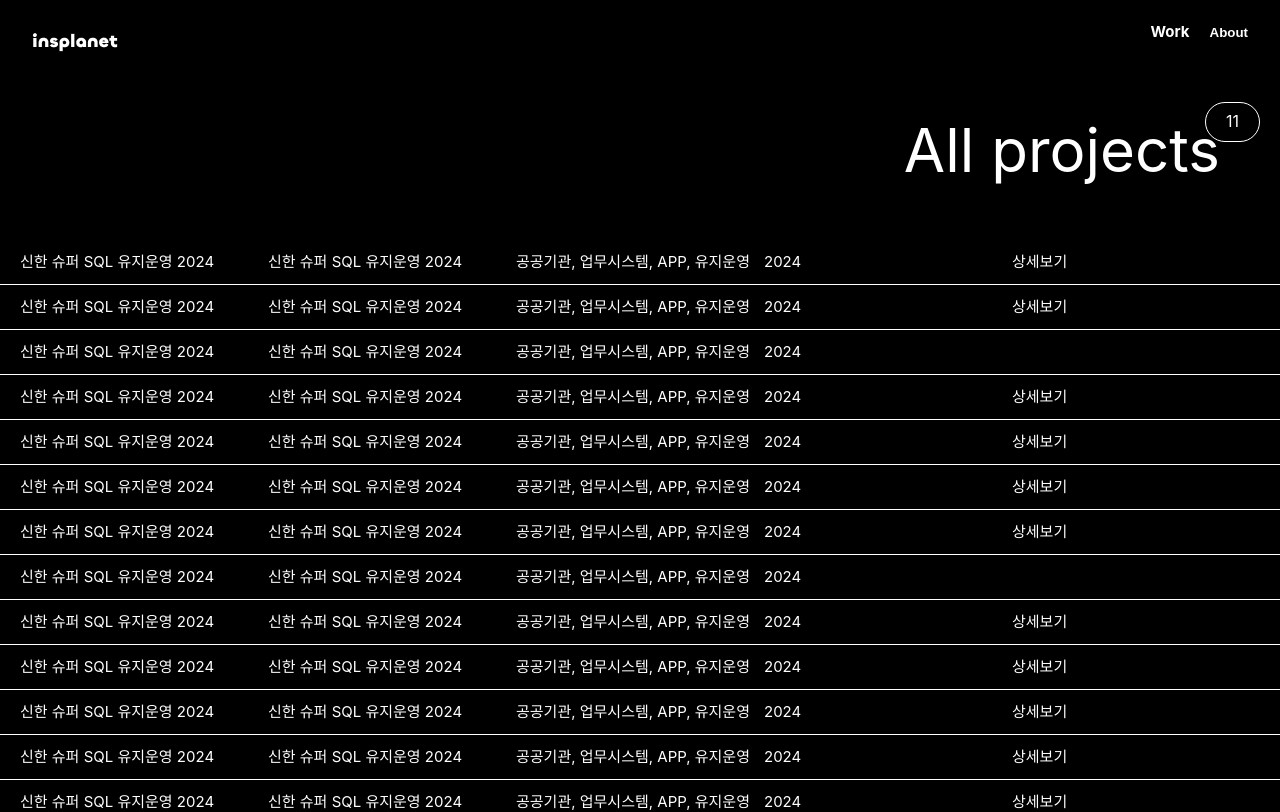
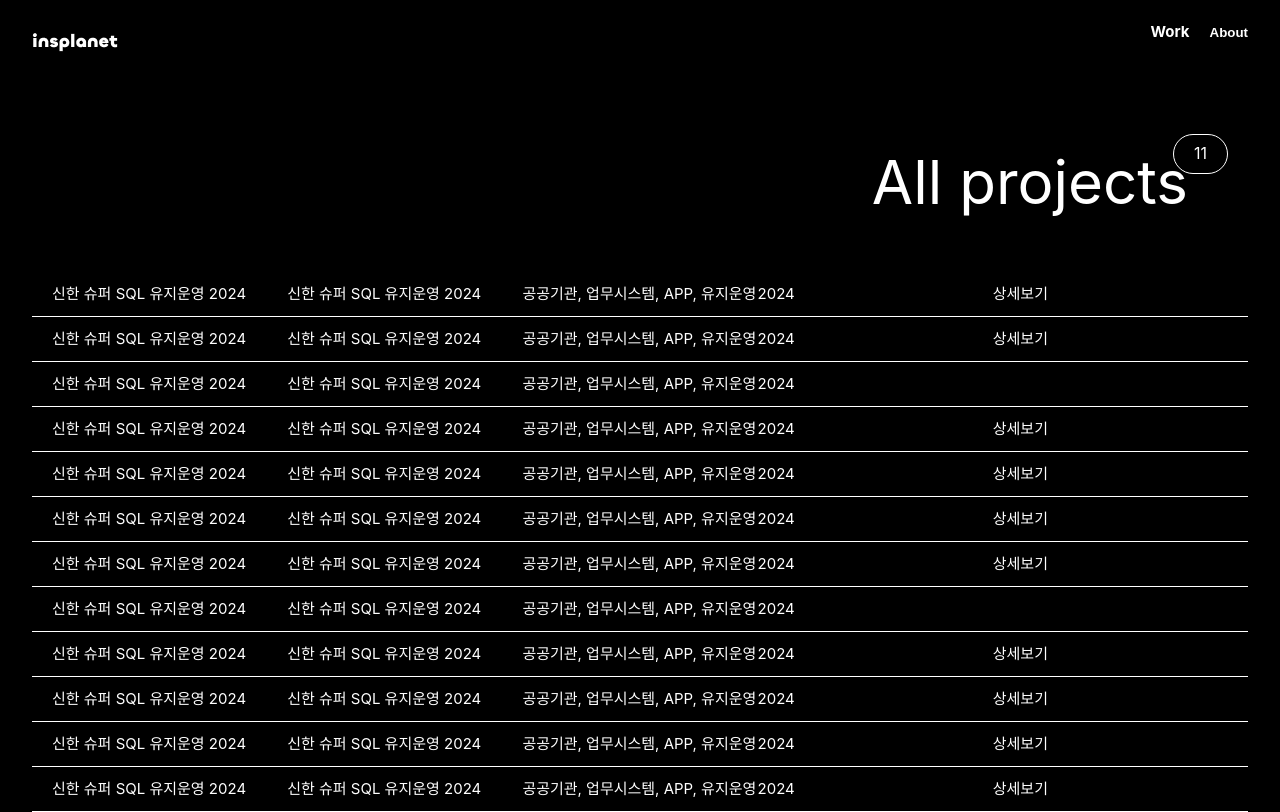
Before and after one commit to Insplanet-Corp/official, a Vue app: page /work in a window 1280 px wide. Shown: the top 812 px of the page. Built offline with nearby package versions, Linux system fonts and the light colour scheme.

Commit message:
황인재, 레이아웃 가변 적용

```diff
--- a/src/App.vue
+++ b/src/App.vue
@@ -27,6 +27,7 @@
 import { RouterLink, RouterView, useRoute } from "vue-router";
 import HeaderLayout from "./layouts/HeaderLayout.vue";
 import ContentLayout from "./layouts/ContentLayout.vue";
+// import router from "./router";
 
 import { useOfficialStore } from "@/stores/official";
 
@@ -37,6 +38,7 @@
 
 const route = useRoute();
 const officialStore = useOfficialStore();
+const componentData = ref(null);
 
 // watch(
 //   () => route.name,
@@ -55,6 +57,10 @@
 const onBeforeEnter = () => {
   console.log("onBeforeEnter");
   componentChangeClassName.value = "route-change-start";
+
+  // componentData.value = route.meta.componentData;
+  // console.log(router);
+  // debugger;
   // debugger;
   // componentChangeClassName.value = "route-change-start";
   // setTimeout(() => {
--- a/src/assets/scss/layoutTransition.scss
+++ b/src/assets/scss/layoutTransition.scss
@@ -16,11 +16,21 @@
 }
 
 .content-area {
-  position: fixed;
+  position: relative;
   left: 0;
   top: 60px;
   right: 0;
   bottom: 0;
+  display: flex;
+  justify-self: center;
+
+  &.fixed-layout {
+    position: fixed;
+  }
+
+  > * {
+    margin: auto;
+  }
   .transition-wp {
     position: relative;
     // &.onSlide {
--- a/src/assets/scss/pageWork.scss
+++ b/src/assets/scss/pageWork.scss
@@ -12,14 +12,16 @@
 
 .work-wp {
   max-width: 1920px;
-  margin: 32px;
+  padding: 32px;
+  margin: auto;
 
   img {
     max-width: 100%;
   }
 
   @include for-size(small) {
-    margin: 16px;
+    padding: 16px;
+    margin: auto;
   }
 
   .work-area {
@@ -33,6 +35,7 @@
     gap: 32px;
 
     .work-group {
+      flex: 1;
       transition: all cubic-bezier(0.075, 0.82, 0.165, 1) 1.5s;
       &.odd {
         // transform: translateY(10px);
@@ -319,8 +322,17 @@
 }
 
 .page-wp {
+  width: 100%;
+  max-width: 1920px;
+  padding: 32px;
+  margin: auto;
+  @include for-size(small) {
+    padding: 16px;
+    // margin: auto;
+  }
   .page-hero-title {
     height: 180px;
+
     display: flex;
     align-items: center;
     justify-content: end;
--- a/src/layouts/ContentLayout.vue
+++ b/src/layouts/ContentLayout.vue
@@ -2,7 +2,7 @@
   <div class="container-wp">
     <!-- <HeaderLayout /> -->
     <!-- 슬롯을 사용하여 내용을 삽입 -->
-    <div class="content-area">
+    <div class="content-area" :class="officialStore.pageType">
       <slot></slot>
     </div>
     <FooterLayout />
@@ -10,8 +10,13 @@
 </template>
 
 <script setup>
+import { ref } from "vue";
 // import HeaderLayout from "./HeaderLayout.vue";
 import FooterLayout from "./FooterLayout.vue";
+
+import { useOfficialStore } from "@/stores/official";
+
+const officialStore = useOfficialStore();
 </script>
 
 <style scoped></style>
--- a/src/router/index.js
+++ b/src/router/index.js
@@ -40,7 +40,7 @@
 
 router.beforeEach((to, from, next) => {
   const { params } = to;
-
+  // console.log(to);
   officialStore = officialStore || useOfficialStore();
 
   // init all
@@ -75,6 +75,10 @@
 router.afterEach((to, from) => {
   officialStore = officialStore || useOfficialStore();
   officialStore.pageLoaderZindexHandler("0");
+
+  const latoutType = to.name === "home" ? "fixed-layout" : "relative-layout";
+  officialStore.updatePageType(latoutType);
+
   setTimeout(() => {
     officialStore.updateRoutePageStyle({
       transform: "translateY(0)",
--- a/src/stores/official.js
+++ b/src/stores/official.js
@@ -12,6 +12,8 @@
   const pageLoaderClass = ref(null);
   const pageLoaderColor = ref("#000");
   const pageLoaderZIndex = ref("0");
+  const pageType = ref("");
+
   const pageLoaderClassHandler = (value) => {
     pageLoaderClass.value = value;
   };
@@ -32,16 +34,22 @@
     routePageStyle.value = value;
   };
 
+  const updatePageType = (value) => {
+    pageType.value = value;
+  };
+
   return {
     pageTransitionClass,
     pageLoaderClass,
     pageLoaderColor,
     pageLoaderZIndex,
     routePageStyle,
+    pageType,
     pageTransitionHandler,
     pageLoaderClassHandler,
     pageLoaderColorHandler,
     pageLoaderZindexHandler,
     updateRoutePageStyle,
+    updatePageType,
   };
 });
--- a/src/views/HomeView.vue
+++ b/src/views/HomeView.vue
@@ -227,13 +227,13 @@
   clearInterval(autoScrollInterval);
 };
 const scrollCheckerAndStart = () => {
-  console.log("scrollCheckerAndStart1");
+  // console.log("scrollCheckerAndStart1");
   if (scrollTimer) {
     clearTimeout(scrollTimer);
   }
 
   scrollTimer = setTimeout(() => {
-    console.log("scrollCheckerAndStart2");
+    // console.log("scrollCheckerAndStart2");
     startAutoScroll();
   }, 3000);
 };
```
